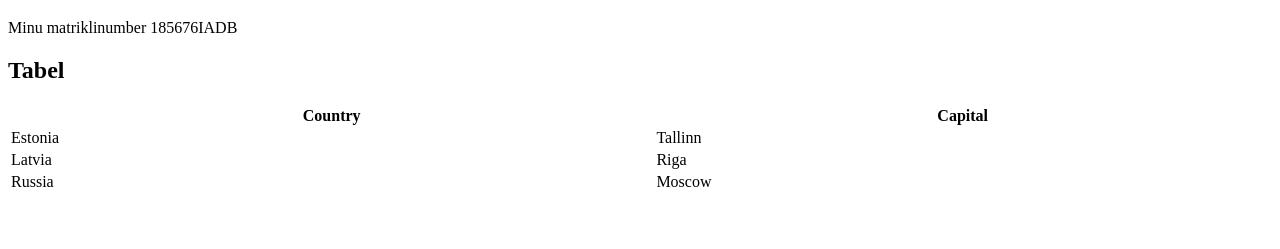
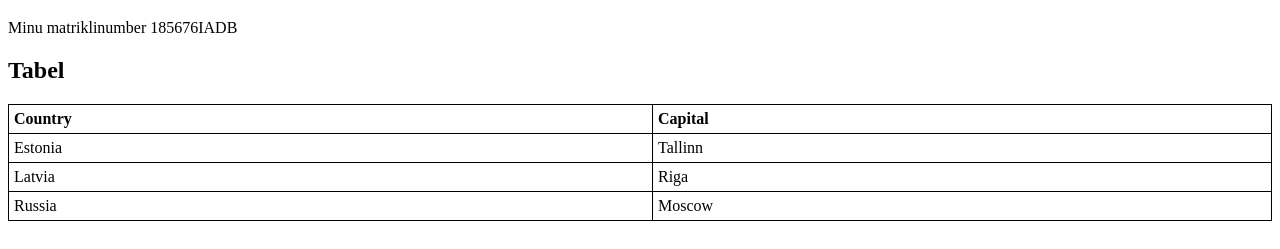
Before and after one commit to Rasmus10/Rasmus10.github.io, a plain HTML site: page index.html in a window 1280 px wide. Shown: the part 61-310 px from the top of the page. Drawn offline with Linux system fonts and the light colour scheme.

Commit message:
Update index.html

```diff
--- a/index.html
+++ b/index.html
@@ -1,6 +1,18 @@
 <!DOCTYPE html>
 <html>
 <head lang="en">
+<style>
+table, th, td {
+  border: 1px solid black;
+  border-collapse: collapse;
+}
+th, td {
+  padding: 5px;
+}
+th {
+  text-align: left;
+}
+</style>
 <meta charset="UTF-8">
 <title>Kontrolltöö</title>
 </head>
```
